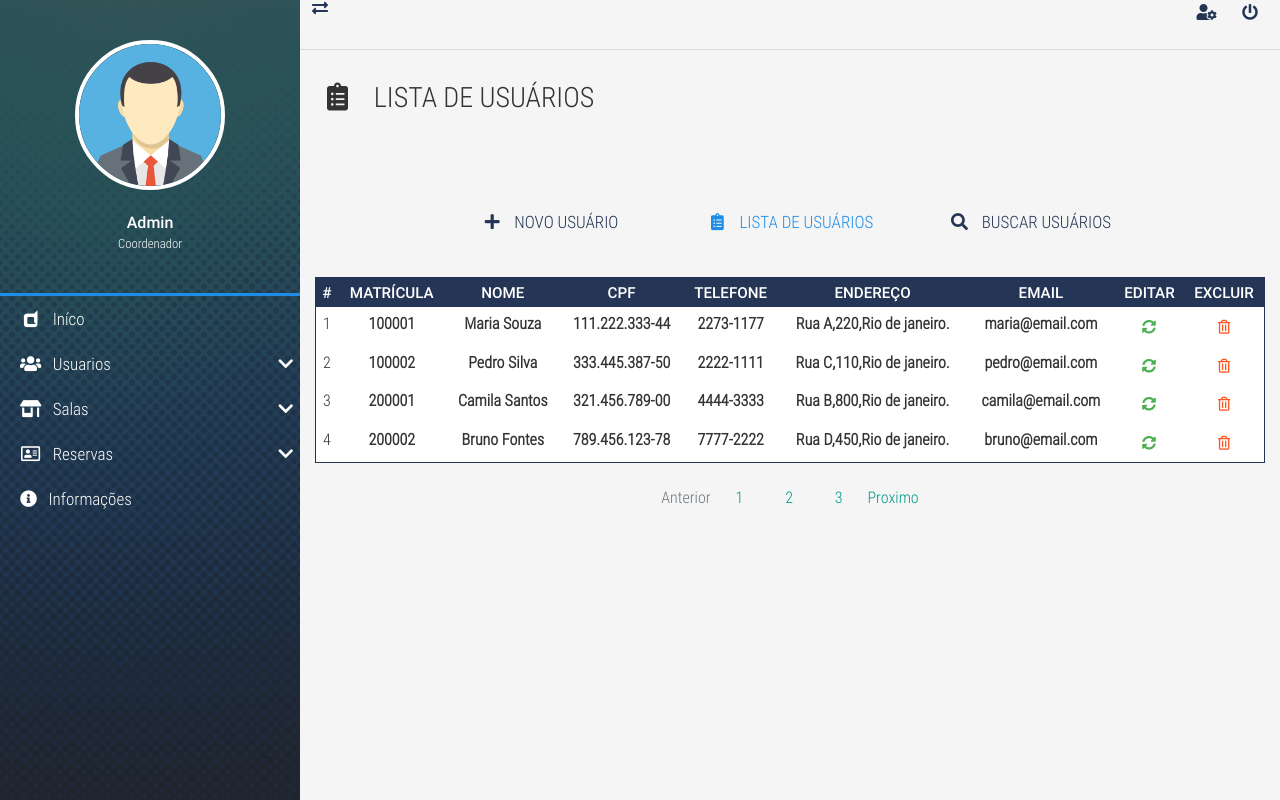
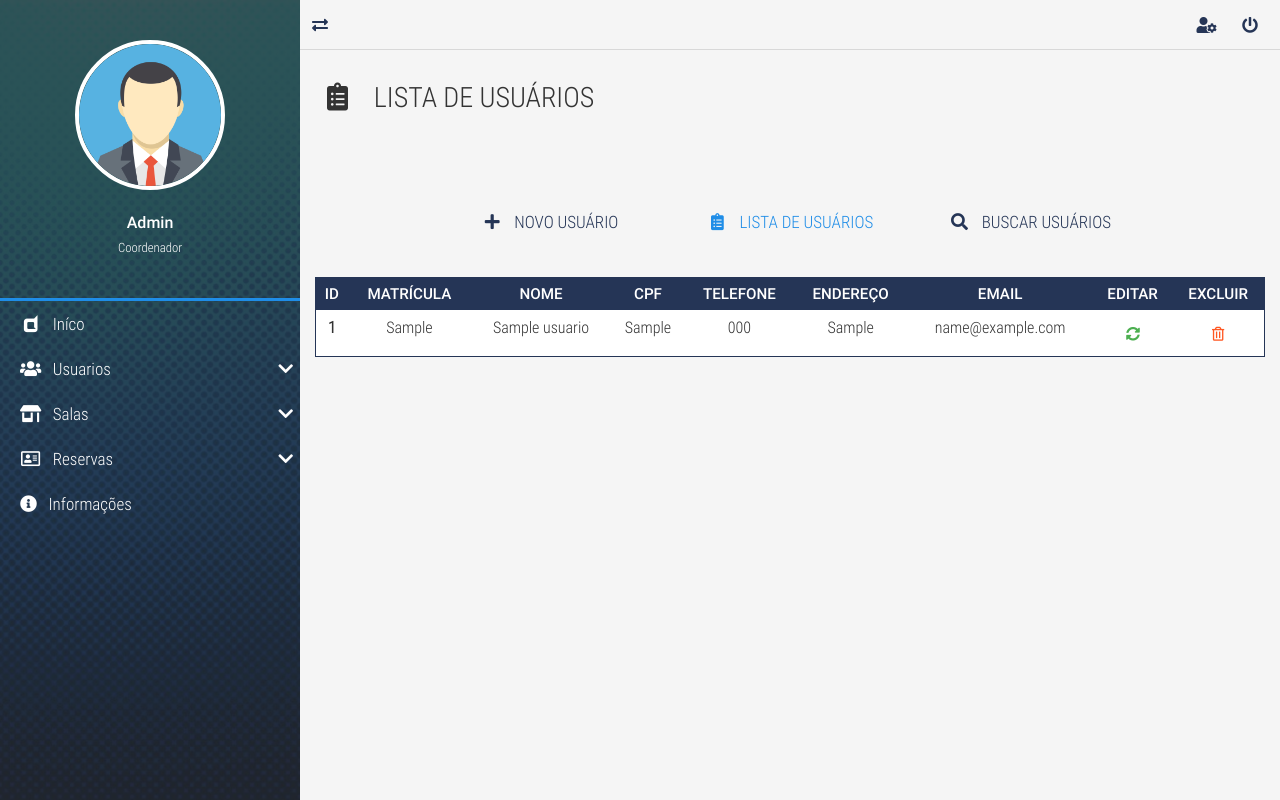
Before and after one commit to IuriDaSilva/Projeto_tcc, a PHP site: page /user/user-list.php in a window 1280 px wide. Run offline with PHP 8.4, Linux system fonts and the light colour scheme; tables that the repository leaves empty or names only in its code hold one stand-in row (values such as "Sample post").

Commit message:
Implementação de insert

```diff
--- /dev/null
+++ b/classes/Conexao.php
@@ -0,0 +1,21 @@
+<?php
+abstract class Conexao
+{
+
+    private static string $db = "mysql";
+    private static string $host = "localhost";
+    private static string $user = "root";
+    private static string $pass = "";
+    private static string $dbname = "bd_tcc";
+    private static object $connect;
+
+    public function connect() {
+        try {
+            self::$connect = new PDO(self::$db . ':host=' . self::$host . ';dbname=' . self::$dbname, self::$user, self::$pass);
+            return self::$connect;
+        } catch (Exception $ex) {
+            die('Erro: Por favor tente novamente. Caso o problema persista, entre em contato o administrador adm@empresa.com');
+        }
+    }
+
+}
--- /dev/null
+++ b/classes/Usuario.php
@@ -0,0 +1,107 @@
+<?php
+
+class Usuario extends Conexao
+
+{
+
+    public array $formUsuario;
+    public object $conn;
+
+    //Listar usuarios
+    public function listar(): array {
+        $this->conn = $this->connect();
+        $query_usuario = "SELECT id, matricula, nome, cpf, telefone, email, endereco
+                FROM usuario
+                ORDER BY id DESC
+                LIMIT 5";
+        $result_usuario = $this->conn->prepare($query_usuario);
+        $result_usuario->execute();
+        $retorno = $result_usuario->fetchAll();
+        //var_dump($retorno);
+        return $retorno;
+    }
+    public function visualizar(): array {
+        $this->conn = $this->connect();
+        $query_usuario = "SELECT id, matricula, nome, cpf, telefone, email, endereco, cargo, nome_usuario
+                FROM usuario
+                WHERE id =:id
+                LIMIT 1";
+        $result_usuario = $this->conn->prepare($query_usuario);
+        $result_usuario->bindParam(':id', $this->id, PDO::PARAM_INT);
+        $result_usuario->execute();
+        $retorno = $result_usuario->fetch();
+        return $retorno;
+    }
+
+    //Cadastrar usuarios
+    public function cadastrar(): bool {
+        //var_dump($this->formDados);
+        $this->conn = $this->connect();
+
+        $query_cad_usuario = "INSERT INTO usuario
+                (matricula, nome, cpf, telefone, email, endereco, cargo, nome_usuario, senha)
+                VALUES (:matricula, :nome, :cpf, :telefone, :email, :endereco, :cargo, :nome_usuario, :senha)";
+
+        $cad_usuario = $this->conn->prepare($query_cad_usuario);
+
+        $cad_usuario->bindParam(':matricula', $this->formDados['usuario_mat']);
+        $cad_usuario->bindParam(':nome', $this->formDados['usuario_nome']);
+        $cad_usuario->bindParam(':cpf', $this->formDados['usuario_cpf']);
+        $cad_usuario->bindParam(':telefone', $this->formDados['usuario_telefone']);
+        $cad_usuario->bindParam(':email', $this->formDados['usuario_email']);
+        $cad_usuario->bindParam(':endereco', $this->formDados['usuario_endereco']);
+        $cad_usuario->bindParam(':cargo', $this->formDados['usuario_cargo']);
+        $cad_usuario->bindParam(':nome_usuario', $this->formDados['usuario_usuario']);
+        $cad_usuario->bindParam(':senha', $this->formDados['usuario_senha_1']);
+
+        $cad_usuario->execute();
+
+        if($cad_usuario->rowCount()){
+            return true;
+        }else{
+            return false;
+        }
+    }
+
+    //Editar usuarios
+    public function editar() : bool {
+        $this->conn = $this->connect();
+
+        $query_usuario = "UPDATE usuario
+                SET matricula=:matricula, nome=:nome, cpf=:cpf, telefone=:telefone, endereco=:endereco,
+                 nome_usuario=:nome_usuario, email=:email, senha=:senha, cargo=:cargo
+                WHERE id=:id";
+
+        $edit_usuario = $this->conn->prepare($query_usuario);
+
+        $edit_usuario->bindParam(':matricula', $this->formDados['usuario_mat'], PDO::PARAM_STR);
+        $edit_usuario->bindParam(':nome', $this->formDados['usuario_nome'], PDO::PARAM_STR);
+        $edit_usuario->bindParam(':cpf', $this->formDados['usuario_cpf'], PDO::PARAM_STR);
+        $edit_usuario->bindParam(':telefone', $this->formDados['usuario_telefone'], PDO::PARAM_STR);
+        $edit_usuario->bindParam(':endereco', $this->formDados['usuario_endereco'], PDO::PARAM_STR);
+        $edit_usuario->bindParam(':nome_usuario', $this->formDados['usuario_usuario'], PDO::PARAM_STR);
+        $edit_usuario->bindParam(':email', $this->formDados['usuario_email'], PDO::PARAM_STR);
+        $edit_usuario->bindParam(':senha', $this->formDados['usuario_senha_1'], PDO::PARAM_INT);
+        $edit_usuario->bindParam(':cargo', $this->formDados['usuario_cargo'], PDO::PARAM_STR);
+        $edit_usuario->bindParam(':id', $this->formDados['id'], PDO::PARAM_INT);
+
+        $edit_usuario->execute();
+
+        if($edit_usuario->rowCount()){
+            return true;
+        }else{
+            return false;
+        }
+    }
+
+    //Apagar usuarios
+    public function apagar(): bool {
+        $this->conn = $this->connect();
+        $query_conta_pg = "DELETE FROM usuario WHERE id=:id";
+        $apagar_usuario = $this->conn->prepare($query_conta_pg);
+        $apagar_usuario->bindParam(':id', $this->id, PDO::PARAM_INT);
+        $retorno = $apagar_usuario->execute();
+        return $retorno;
+    }
+
+}
--- a/home.php
+++ b/home.php
@@ -126,7 +126,7 @@
 			<!-- Page header -->
 			<div class="full-box page-header">
 				<h3 class="text-left">
-					<i class="fab fa-dashcube fa-fw"></i> &nbsp; Iníco
+					<i class="fab fa-dashcube fa-fw"></i> &nbsp; Início
 				</h3>
 				<p class="text-justify">
 					Escolha uma das funcionalidades que deseja utilizar.
--- a/js/main.js
+++ b/js/main.js
@@ -44,7 +44,7 @@ $(document).ready(function(){
 			cancelButtonText: 'Não, cancelar'
 		}).then((result) => {
 			if (result.value) {
-				window.location="index.html";
+				window.location="index.php";
 			}
 		});
 	});
--- a/user/user-list.php
+++ b/user/user-list.php
@@ -1,5 +1,6 @@
-<!DOCTYPE php>
-<php lang="pt-br">
+
+<!DOCTYPE html>
+<html lang="pt-br">
 	<head>
 	<meta charset="UTF-8">
 	<meta name="viewport" content="width=device-width, user-scalable=no, initial-scale=1.0, maximum-scale=1.0, minimum-scale=1.0">
@@ -28,11 +29,8 @@
 
 	<!-- General Styles -->
 	<link rel="stylesheet" href="../css/style.css">
-
-
 </head>
 	<body>
-
 		<!-- Main container -->
 		<main class="full-box main-container">
 		<!-- Main container -->
@@ -110,7 +108,6 @@
 					</nav>
 				</div>
 			</section>
-
 			<!-- Page content -->
 			<section class="full-box page-content">
 				<nav class="full-box navbar-info">
@@ -149,13 +146,15 @@
 					</ul>
 				</div>
 
+
 				<!-- Lista -->
+
 				<div class="container-fluid">
 					<div class="table-responsive">
 						<table class="table table-dark table-sm">
 							<thead>
 								<tr class="text-center roboto-medium">
-								<th>#</th>
+									<th>ID</th>
 									<th>MATRÍCULA</th>
 									<th>NOME</th>
 									<th>CPF</th>
@@ -167,18 +166,27 @@
 								</tr>
 							</thead>
 							<tbody>
+							<?php
+								require '../classes/Conexao.php';
+								require '../classes/Usuario.php';
+								$listUsuario = new Usuario();
+								$list_usuario_pgs = $listUsuario->listar();
+								//var_dump($list_contas_pgs);
+
+								foreach ($list_usuario_pgs as $row_usuario) {
+									extract($row_usuario);?>
 									<tr class="text-center" >
-								<td>1</td>
-								<th>100001</th>
-								<th>Maria Souza</th>
-								<th>111.222.333-44</th>
-								<th>2273-1177</th>
-								<th>Rua A,220,Rio de janeiro.</th>
-								<th>maria@email.com</th>
+									<th><?php echo $row_usuario['id']; ?></th>
+									<td><?php echo $row_usuario['matricula']; ?></td>
+									<td><?php echo $row_usuario['nome']; ?></td>
+									<td><?php echo $row_usuario['cpf']; ?></td>
+									<td><?php echo $row_usuario['telefone']; ?></td>
+									<td><?php echo $row_usuario['endereco']; ?></td>
+									<td><?php echo $row_usuario['email']; ?></td>
 										<td>
-									<a href="user-update.php" class="btn btn-success">
-	  									<i class="fas fa-sync-alt"></i>
-									</a>
+											<?php echo "<a class='btn btn-success' href='user-update.php?id=". $id . "'>
+												<i class='fas fa-sync-alt'></i>
+											</a>"?>
 										</td>
 										<td>
 											<form action="">
@@ -188,82 +196,23 @@
 											</form>
 										</td>
 									</tr>
-							<tr class="text-center" >
-								<td>2</td>
-								<th>100002</th>
-								<th>Pedro Silva</th>
-								<th>333.445.387-50</th>
-								<th>2222-1111</th>
-								<th>Rua C,110,Rio de janeiro.</th>
-								<th>pedro@email.com</th>
-								<td>
-									<a href="user-update.php" class="btn btn-success">
-	  									<i class="fas fa-sync-alt"></i>
-									</a>
-								</td>
-								<td>
-									<form action="">
-										<button type="button" class="btn btn-warning">
-		  									<i class="far fa-trash-alt"></i>
-										</button>
-									</form>
-								</td>
-							</tr>
-							<tr class="text-center" >
-								<td>3</td>
-								<th>200001</th>
-								<th>Camila Santos</th>
-								<th>321.456.789-00</th>
-								<th>4444-3333</th>
-								<th>Rua B,800,Rio de janeiro.</th>
-								<th>camila@email.com</th>
-								<td>
-									<a href="user-update.php" class="btn btn-success">
-	  									<i class="fas fa-sync-alt"></i>
-									</a>
-								</td>
-								<td>
-									<form action="">
-										<button type="button" class="btn btn-warning">
-		  									<i class="far fa-trash-alt"></i>
-										</button>
-									</form>
-								</td>
-							</tr>
-							<tr class="text-center" >
-								<td>4</td>
-								<th>200002</th>
-								<th>Bruno Fontes</th>
-								<th>789.456.123-78</th>
-								<th>7777-2222</th>
-								<th>Rua D,450,Rio de janeiro.</th>
-								<th>bruno@email.com</th>
-								<td>
-									<a href="user-update.php" class="btn btn-success">
-	  									<i class="fas fa-sync-alt"></i>
-									</a>
-								</td>
-								<td>
-									<form action="">
-										<button type="button" class="btn btn-warning">
-		  									<i class="far fa-trash-alt"></i>
-										</button>
-									</form>
-								</td>
-							</tr>
+										<?php }?>
 							</tbody>
 						</table>
 					</div>
+
 					<nav aria-label="Page navigation example">
 						<ul class="pagination justify-content-center">
-						<li class="page-item disabled">
-							<a class="page-link" href="#" tabindex="-1">Anterior</a>
+						<li class="page-item">
+									<a class="page-link" href=" user-list.php" aria-label= "Previous" >
+									<span aria-hidden="true"></span>
+								</a>
 						</li>
-						<li class="page-item"><a class="page-link" href="#">1</a></li>
-						<li class="page-item"><a class="page-link" href="#">2</a></li>
-						<li class="page-item"><a class="page-link" href="#">3</a></li>
 							<li class="page-item">
-							<a class="page-link" href="#">Proximo</a>
+								<a class="page-link" href=" user-list.php" aria-label= " Previous " >
+											<span aria-hidden="true"></span>
+										</a>
+								<span aria-hidden="true"></span>
 							</li>
 						</ul>
 					</nav>
@@ -271,7 +220,6 @@
 
 			</section>
 		</main>
-
 
 		<!--=============================================
 		=            Include JavaScript files           =
@@ -294,4 +242,4 @@
 
 		<script src="../js/main.js" ></script>
 	</body>
-</php>
+</html>
```
Also changed, not shown: classes/Processa.php (added, +38 -0 lines), user/user-new.php (+41 -13 lines), user/user-update.php (+82 -28 lines). Lines whose indentation alone changed are shown as unchanged.
